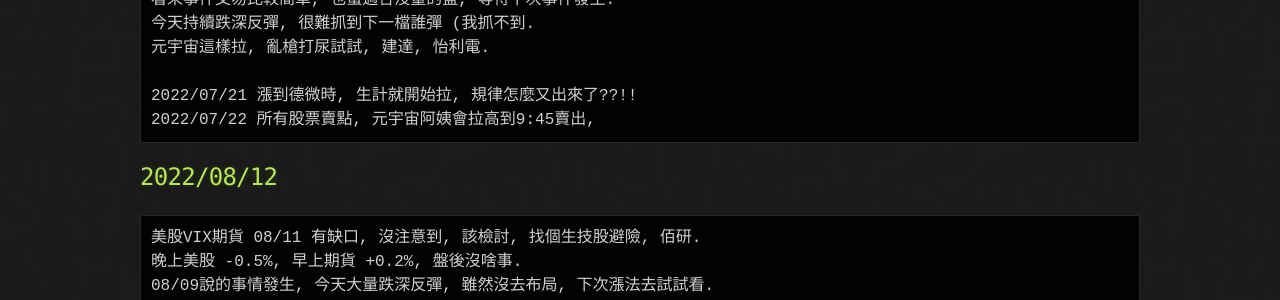
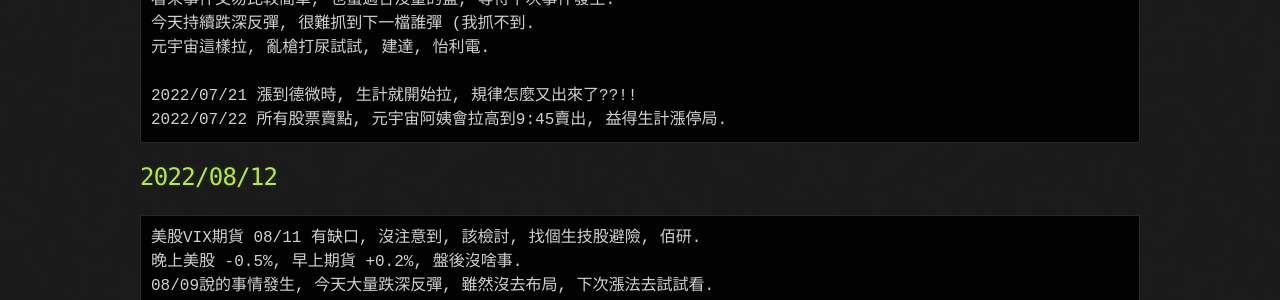
Before and after one commit to lepg5487/Stock_God, a Jekyll site: the page built from index.md, in a window 1280 px wide and 900 px high. Shown: the part 449-749 px from the top of the window. Built offline with Jekyll 4.4.1, drawn with Linux system fonts in a browser that asks for light colours; our own code applies the rules of GitHub Pages for plain Markdown files; some of the changed text lies outside the part shown.

Commit message:
Update index.md

````diff
--- a/index.md
+++ b/index.md
@@ -14,7 +14,7 @@ layout: testlayouts
 元宇宙這樣拉, 亂槍打尿試試, 建達, 怡利電.
 
 2022/07/21 漲到德微時, 生計就開始拉, 規律怎麼又出來了??!!
-2022/07/22 所有股票賣點, 元宇宙阿姨會拉高到9:45賣出,
+2022/07/22 所有股票賣點, 元宇宙阿姨會拉高到9:45賣出, 益得生計漲停局.
 ```
 
 ## 2022/08/12
````
